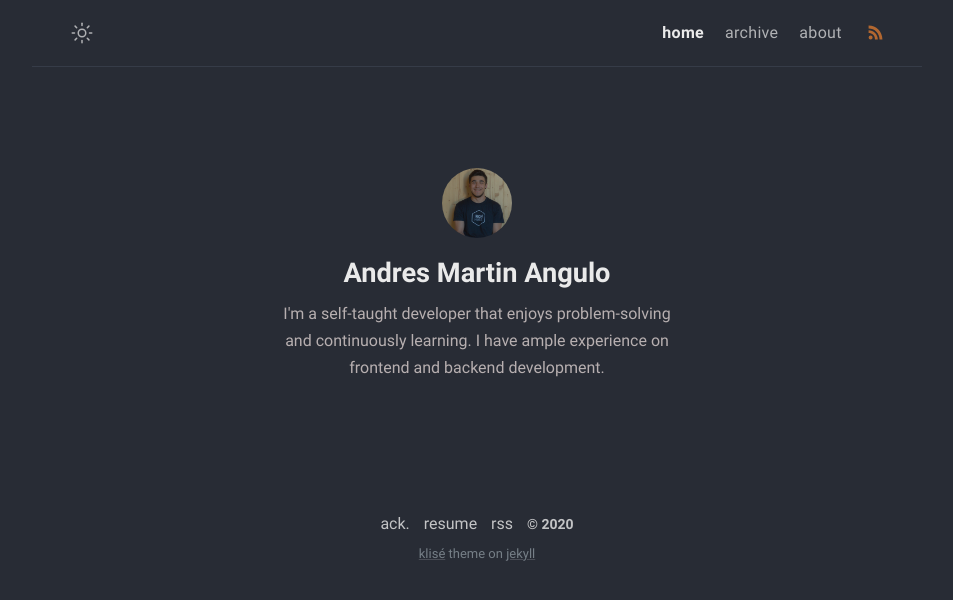
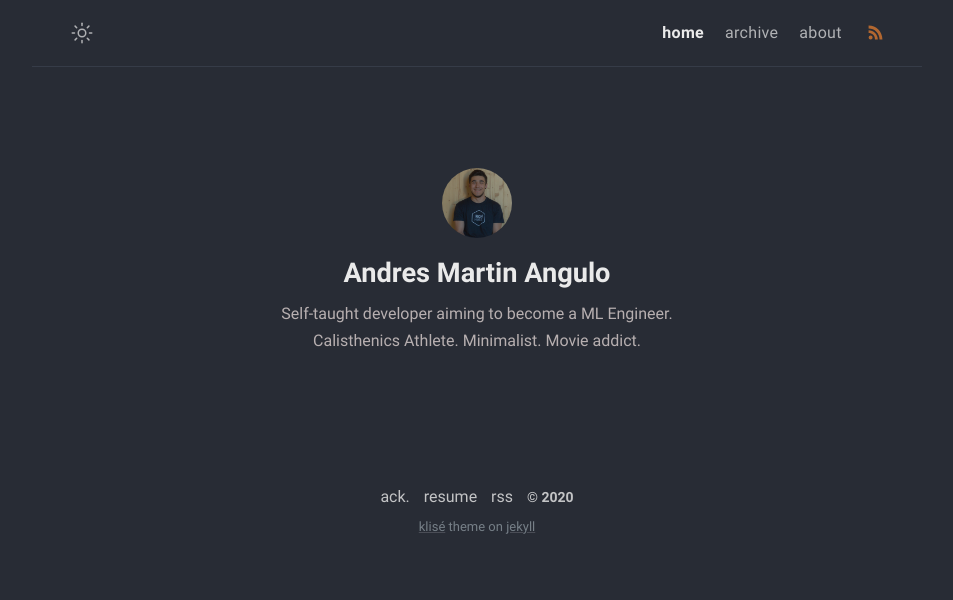
Before and after one commit to MonkeyAndres/MonkeyAndres.github.io, a Jekyll site: the page built from index.md, in a window 1280 px wide. Shown: the top 600 px of the page, without its empty margins (163-1116 px from the left). Built offline with Jekyll 4.4.1, drawn with Linux system fonts in a browser that asks for light colours.

Commit message:
Change bio and site.description meta

```diff
--- a/_config.yml
+++ b/_config.yml
@@ -1,7 +1,7 @@
 # Site settings
 title: MonkeyAndres # site title
 description: >- # site description
-  I'm a self-taught developer that enjoys problem-solving and continuously learning. I have ample experience on frontend and backend development.
+  Personal site of Andres Martin Angulo. Self-taught developer aiming to become a ML Engineer. Calisthenics Athlete. Minimalist. Movie addict.
 lang: en-US # default lang
 timezone: Europe/Madrid # set your timezone
 image: # This image used for Open Graph more info https://ogp.me/
@@ -12,7 +12,7 @@ mode: dark # default theme "dark" | "light"
 author:
   name: Andres Martin Angulo # author name
   bio: >- # tell to the world
-    I'm a self-taught developer that enjoys problem-solving and continuously learning. I have ample experience on frontend and backend development.
+    Self-taught developer aiming to become a ML Engineer. Calisthenics Athlete. Minimalist. Movie addict.
   username: monkeyandres # general username
   github: monkeyandres # github username
   twitter: # twitter username
```
